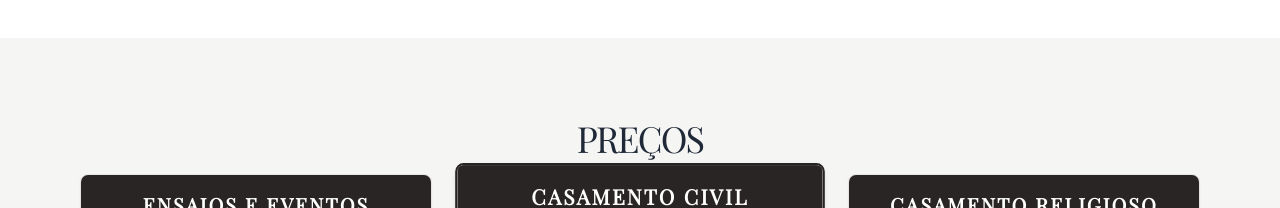
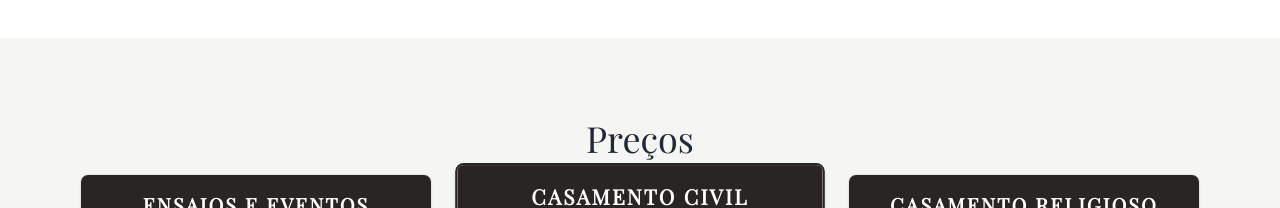
Before and after one commit to luizlfgs19/bia-fotografa, a plain HTML site: page index.html in a window 1280 px wide. Shown: the part 1946-2154 px from the top of the page. Drawn offline with nearby package versions, Linux system fonts and the light colour scheme; a web font is replaced by a local one.

Commit message:
Update index.html

```diff
--- a/index.html
+++ b/index.html
@@ -95,7 +95,7 @@
 
     <section class="py-20 bg-stone-100">
         <div class="max-w-6xl mx-auto px-4">
-            <h2 class="text-4xl text-center mb-4 uppercase tracking-tighter">Preços</h2>
+            <h2 class="text-4xl text-center mb-4">Preços</h2>
             <div class="grid md:grid-cols-3 gap-8">
                 <div class="bg-white rounded-lg shadow-sm overflow-hidden border border-stone-200 flex flex-col">
                     <div class="bg-stone-800 text-white py-4 px-6 text-center">
```
